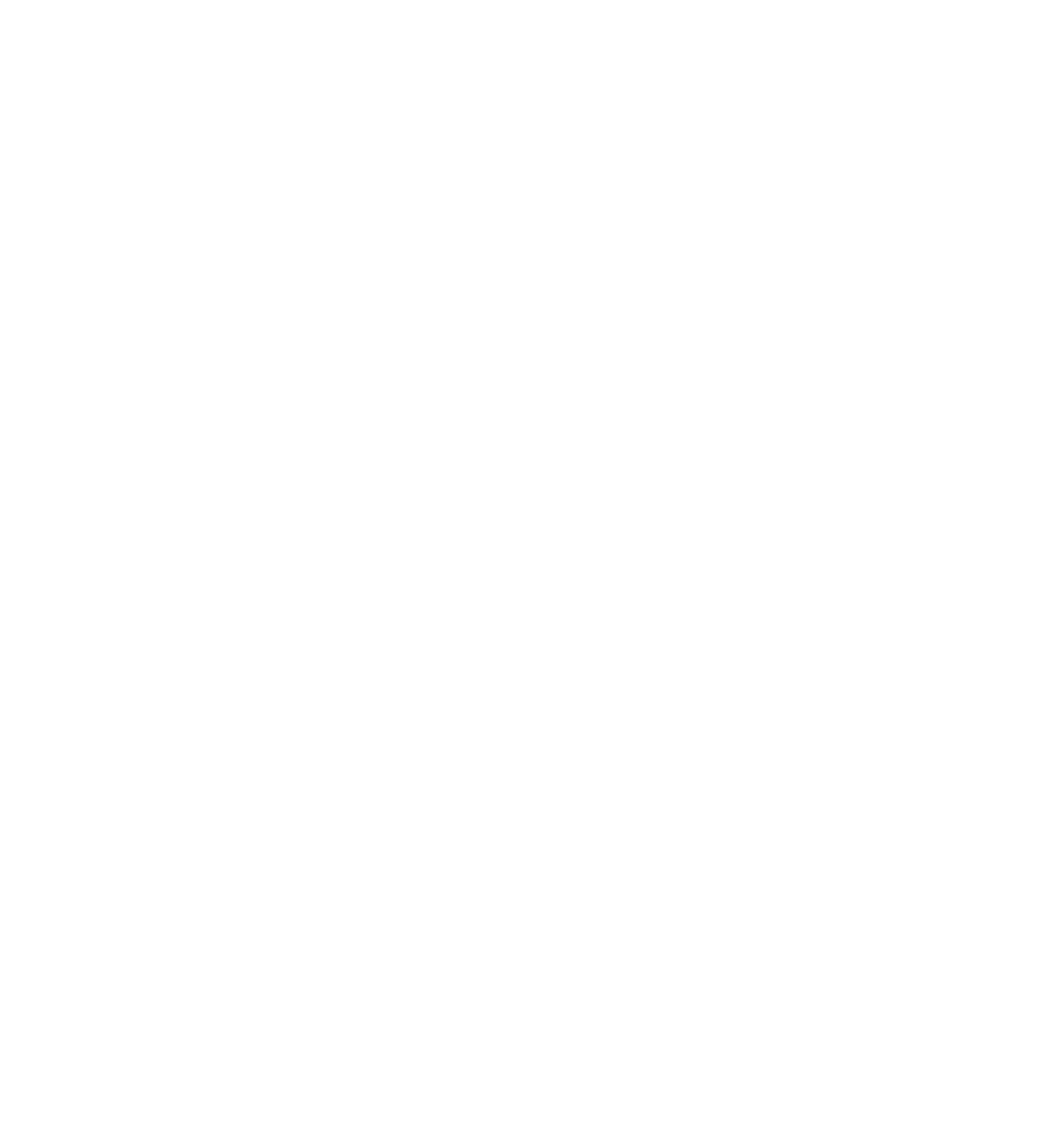
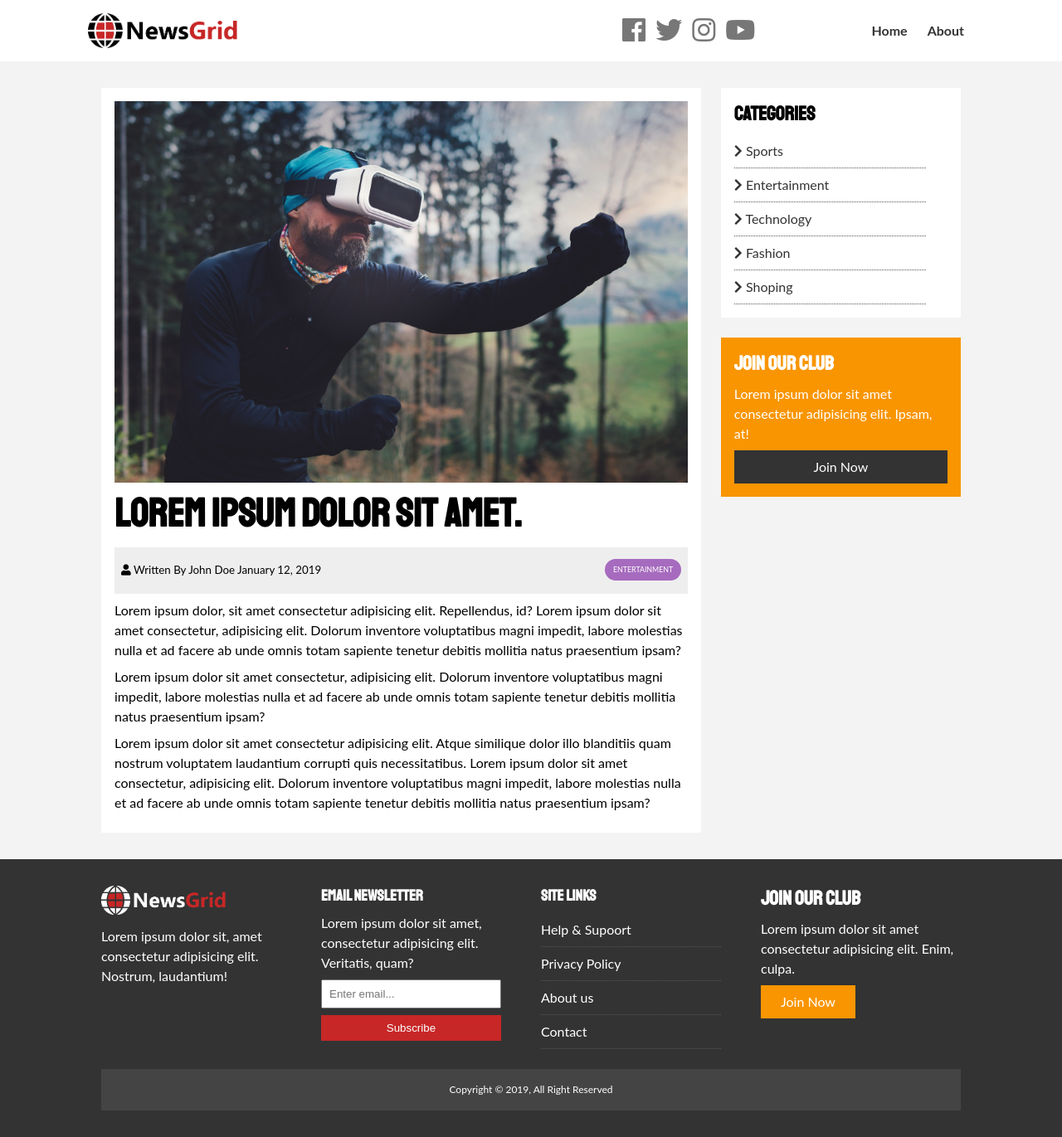
Before and after one commit to silvestrevivo/newsgrid-css, a plain HTML site: page article.html in a window 1280 px wide. Shown: the whole page at 83% size. Before the commit the page ends 800 px from the top, so only its background shows below. Drawn offline with Linux system fonts and the light colour scheme.

Commit message:
article page complete

```diff
--- a/article.html
+++ b/article.html
@@ -0,0 +1,126 @@
+<!DOCTYPE html>
+<html lang="en">
+
+<head>
+    <meta charset="UTF-8">
+    <title>NewsGrid | Latest News</title>
+    <meta http-equiv="X-UA-Compatible" content="IE=edge">
+    <meta name="viewport" content="width=device-width, initial-scale=1, shrink-to-fit=no">
+    <meta name="description" content="Website using pure css grid following the Udemy tutorial from @bradtraversy">
+    <meta name="author" content="@silvestrevivo">
+    <meta keywords="html css grid Udemy">
+    <link rel="icon" type="image/x-icon" href="./favicon.ico">
+    <!-- Fontawesome -->
+    <link rel="stylesheet" href="https://use.fontawesome.com/releases/v5.7.0/css/all.css" integrity="sha384-lZN37f5QGtY3VHgisS14W3ExzMWZxybE1SJSEsQp9S+oqd12jhcu+A56Ebc1zFSJ"
+        crossorigin="anonymous">
+    <!-- Custom Style -->
+    <link href="https://fonts.googleapis.com/css?family=Staatliches" rel="stylesheet">
+    <link rel="stylesheet" type="text/css" href="./css/style.css" />
+    <link rel="stylesheet" type="text/css" media="screen and (max-width: 768px)" href="./css/mobile.css" />
+
+    <!-- HTML5 Shim and Respond.js IE8 support of HTML5 elements and media queries -->
+    <!-- WARNING: Respond.js doesn't work if you view the page via file:// -->
+    <!--[if lt IE 9]>
+        <script src="https://oss.maxcdn.com/libs/html5shiv/3.7.0/html5shiv.js" integrity="sha384-0s5Pv64cNZJieYFkXYOTId2HMA2Lfb6q2nAcx2n0RTLUnCAoTTsS0nKEO27XyKcY" crossorigin="anonymous"></script>
+        <script src="https://oss.maxcdn.com/libs/respond.js/1.4.2/respond.min.js" integrity="sha384-ZoaMbDF+4LeFxg6WdScQ9nnR1QC2MIRxA1O9KWEXQwns1G8UNyIEZIQidzb0T1fo" crossorigin="anonymous"></script>
+    <![endif]-->
+</head>
+
+<body>
+    <nav id="main-nav">
+        <div class="container">
+            <img src="./img/logo.png" alt="logo" class="logo">
+            <div class="social">
+                <a href="http://facebook.com" target="_blank"><i class="fab fa-facebook fa-2x"></i></a>
+                <a href="http://twitter.com" target="_blank"><i class="fab fa-twitter fa-2x"></i></a>
+                <a href="http://instagram.com" target="_blank"><i class="fab fa-instagram fa-2x"></i></a>
+                <a href="http://youtube.com" target="_blank"><i class="fab fa-youtube fa-2x"></i></a>
+            </div>
+            <ul>
+                <li><a href="index.html">Home</a></li>
+                <li><a href="about.html">About</a></li>
+            </ul>
+        </div>
+    </nav>
+
+    <section id="article">
+        <div class="container">
+            <div class="page-container">
+                <article class="card">
+                    <img src="./img/articles/ent1.jpg" alt="article-image">
+                    <h1 class="l-heading">Lorem ipsum dolor sit amet.</h1>
+                    <div class="meta">
+                        <small>
+                            <i class="fas fa-user"></i> Written By John Doe January 12, 2019
+                        </small>
+                        <div class="category category-ent">Entertainment</div>
+                    </div>
+                    <p>Lorem ipsum dolor, sit amet consectetur adipisicing elit. Repellendus, id? Lorem ipsum dolor sit
+                        amet consectetur, adipisicing elit. Dolorum inventore voluptatibus magni
+                        impedit, labore molestias nulla et ad facere ab unde omnis totam sapiente tenetur debitis
+                        mollitia natus praesentium ipsam?</p>
+                    <p>Lorem ipsum dolor sit amet consectetur, adipisicing elit. Dolorum inventore voluptatibus magni
+                        impedit, labore molestias nulla et ad facere ab unde omnis totam sapiente tenetur debitis
+                        mollitia natus praesentium ipsam?</p>
+                    <p>Lorem ipsum dolor sit amet consectetur adipisicing elit. Atque similique dolor illo blanditiis
+                        quam nostrum voluptatem laudantium corrupti quis necessitatibus. Lorem ipsum dolor sit amet
+                        consectetur, adipisicing elit. Dolorum inventore voluptatibus magni
+                        impedit, labore molestias nulla et ad facere ab unde omnis totam sapiente tenetur debitis
+                        mollitia natus praesentium ipsam?</p>
+                </article>
+                <aside id="categories" class="card">
+                    <h2>Categories</h2>
+                    <ul class="list">
+                        <li><a href="#"><i class="fas fa-chevron-right"></i> Sports</a></li>
+                        <li><a href="#"><i class="fas fa-chevron-right"></i> Entertainment</a></li>
+                        <li><a href="#"><i class="fas fa-chevron-right"></i> Technology</a></li>
+                        <li><a href="#"><i class="fas fa-chevron-right"></i> Fashion</a></li>
+                        <li><a href="#"><i class="fas fa-chevron-right"></i> Shoping</a></li>
+                    </ul>
+                </aside>
+                <aside class="card bg-secondary">
+                    <h2>Join Our Club</h2>
+                    <p>Lorem ipsum dolor sit amet consectetur adipisicing elit. Ipsam, at!</p>
+                    <a href="#" class="btn btn-dark btn-block">Join Now</a>
+                </aside>
+            </div>
+        </div>
+    </section>
+
+    <!-- footer -->
+    <footer id="main-footer" class="py-2">
+        <div class="container footer-container">
+            <div>
+                <img src="./img/logo_light.png" alt="logo_light">
+                <p>Lorem ipsum dolor sit, amet consectetur adipisicing elit. Nostrum, laudantium!</p>
+            </div>
+            <div>
+                <h3>Email Newsletter</h3>
+                <p>Lorem ipsum dolor sit amet, consectetur adipisicing elit. Veritatis, quam?</p>
+                <form>
+                    <input type="email" placeholder="Enter email...">
+                    <input type="submit" value="Subscribe" class="btn btn-primary">
+                </form>
+            </div>
+            <div>
+                <h3>Site Links</h3>
+                <ul class="list">
+                    <li><a href="#">Help & Supoort</a></li>
+                    <li><a href="#">Privacy Policy</a></li>
+                    <li><a href="#">About us</a></li>
+                    <li><a href="#">Contact</a></li>
+                </ul>
+            </div>
+            <div>
+                <h2>Join Our Club</h2>
+                <p>Lorem ipsum dolor sit amet consectetur adipisicing elit. Enim, culpa.</p>
+                <a href="#" class="btn btn-secondary">Join Now</a>
+            </div>
+            <div>
+                <p>Copyright &copy; 2019, All Right Reserved</p>
+            </div>
+        </div>
+    </footer>
+</body>
+
+</html>
--- a/css/style.css
+++ b/css/style.css
@@ -151,7 +151,6 @@
   color: #fff;
 }
 
-
 .bg-secondary{
   background: var(--secondary-color);
   color: #fff;
@@ -179,6 +178,10 @@
 
 .p-3{
   padding: 3rem;
+}
+
+.l-heading{
+  font-size: 3rem;
 }
 
 .page-container{
@@ -295,9 +298,20 @@
   align-items: center;
 }
 
-
 #home-articles .articles-container > *:last-child {
   grid-column: 2 / span 2;
+}
+
+#article .meta {
+  display: flex;
+  justify-content: space-between;
+  align-items: center;
+  background: #eee;
+  padding: 0.5rem;
+}
+
+#article .meta .category {
+  margin-top: 0.4rem;
 }
 
 /* Footer */
```
